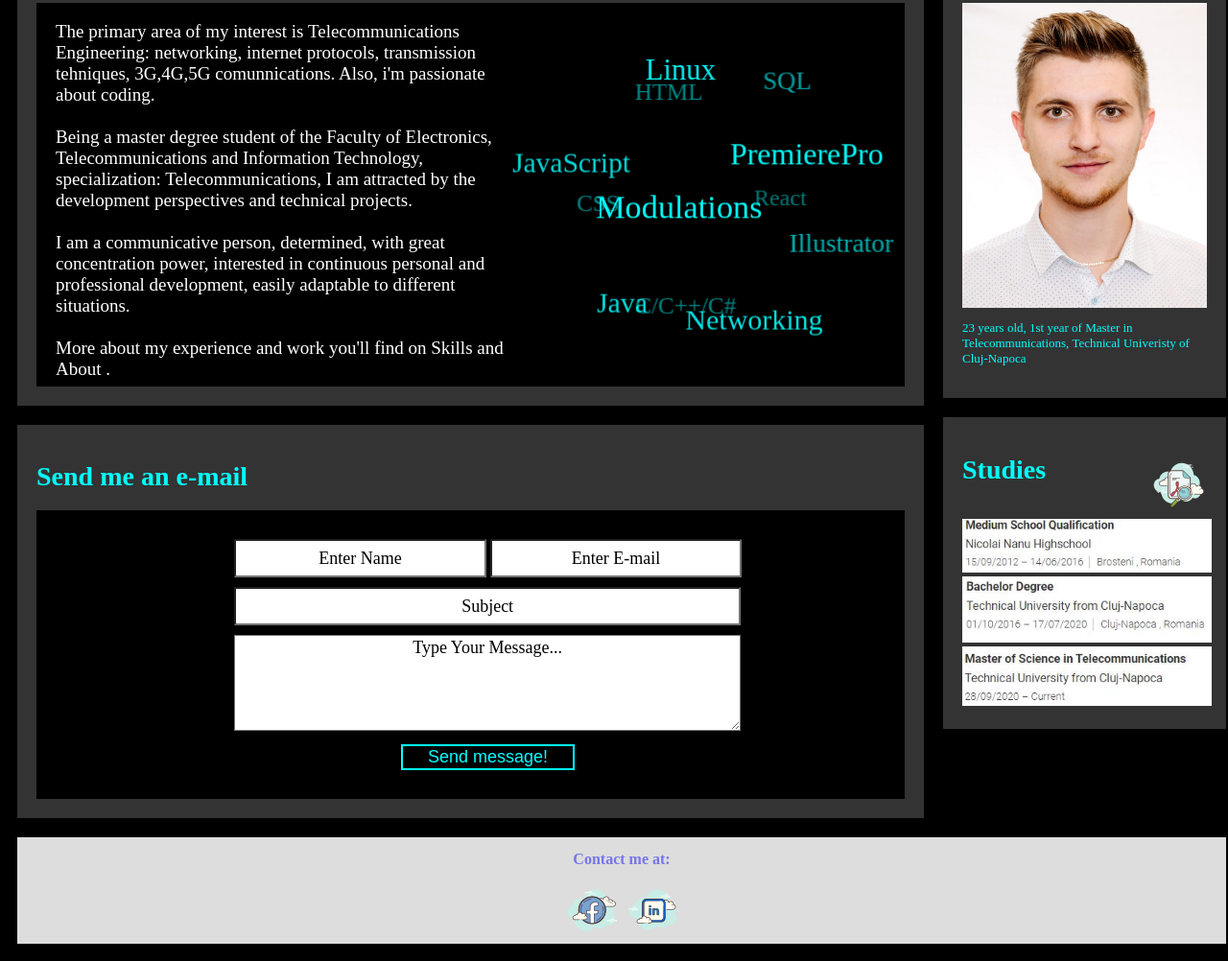
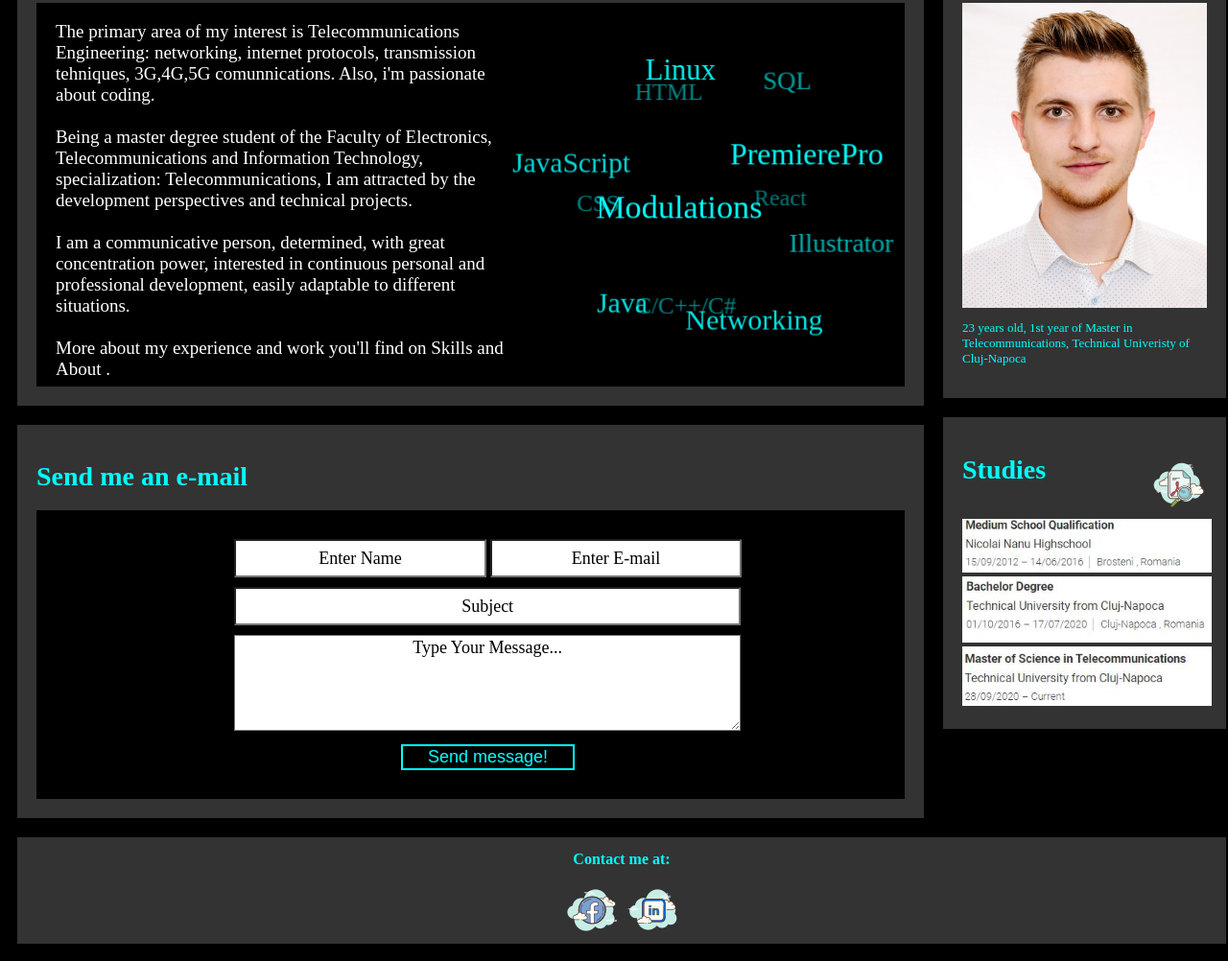
Before and after one commit to Ciprian-Sandu/Ciprian-Sandu.github.io, a plain HTML site: page index.html in a window 1280 px wide. Shown: the part 311-1313 px from the top of the page at 96% size. Drawn offline with Linux system fonts and the light colour scheme; files whose address does not match are found by name.

Commit message:
Update style.css

```diff
--- a/style.css
+++ b/style.css
@@ -109,16 +109,16 @@
     clear: both;
   }
 
-  /* Footer */
+   /* Footer */
   .footer {
     padding: 1px;
     text-align: center;
-    background: #ddd;
+    background: #333;
     margin-top: 20px;
   }
 
   .footer h2{
-    color: rgba(84, 84, 240, 0.76);
+    color: aqua;
     text-align: center;
     font-family: 'Times New Roman', Times, serif;
     font-size: 16px;
```
